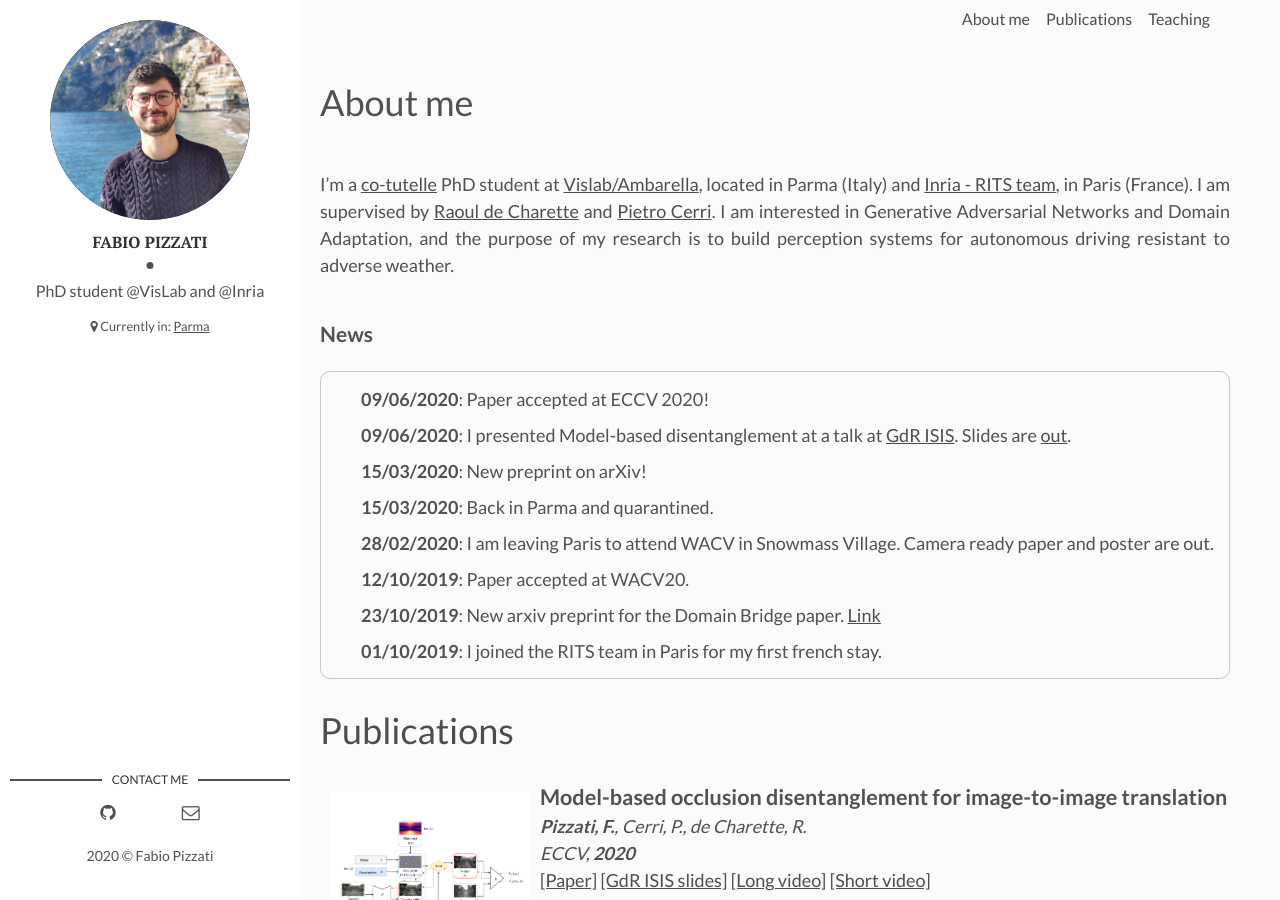
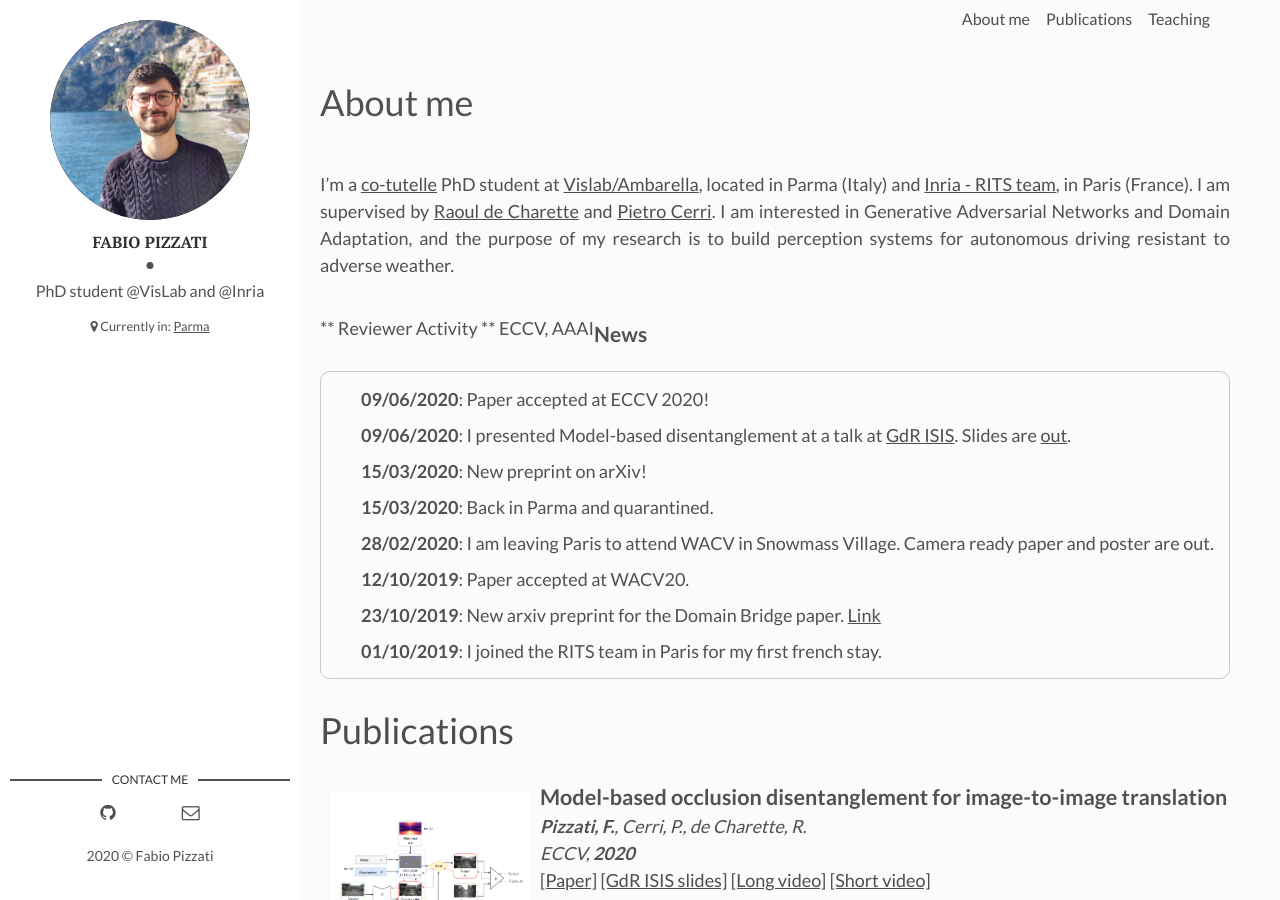
Before and after one commit to fabvio/fabvio.github.io, a Jekyll site: the page built from index.html, in a window 1280 px wide and 900 px high. Built offline with Jekyll 4.4.1, drawn with Linux system fonts in a browser that asks for light colours; a style sheet for code colours, icons or effects is not loaded.

Commit message:
add reviewer

```diff
--- a/_contents/_about.md
+++ b/_contents/_about.md
@@ -1,2 +1,5 @@
 # About me
 I'm a [co-tutelle](https://www.jessicaanneyoung.com/blog-1/2017/9/8/cotutelle) PhD student at [Vislab/Ambarella](https://www.vislab.it), located in Parma (Italy) and [Inria - RITS team](https://team.inria.fr/rits/computer-vision/), in Paris (France). I am supervised by [Raoul de Charette](https://team.inria.fr/rits/membres/raoul-de-charette/) and [Pietro Cerri](https://scholar.google.fr/scholar?as_q=&as_epq=&as_oq=&as_eq=&as_occt=any&as_sauthors=Pietro+Cerri&as_publication=&as_ylo=&as_yhi=&hl=en&as_sdt=0%2C5). I am interested in Generative Adversarial Networks and Domain Adaptation, and the purpose of my research is to build perception systems for autonomous driving resistant to adverse weather.
+
+** Reviewer Activity **
+ECCV, AAAI
```
